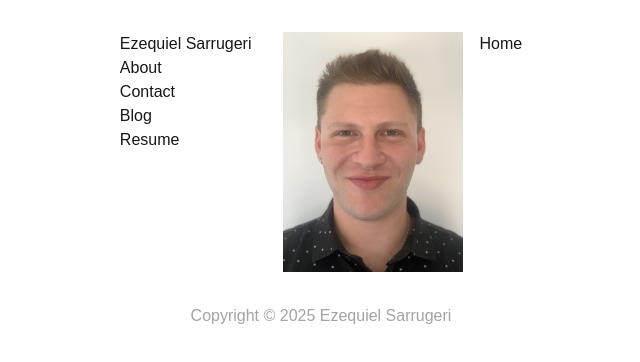
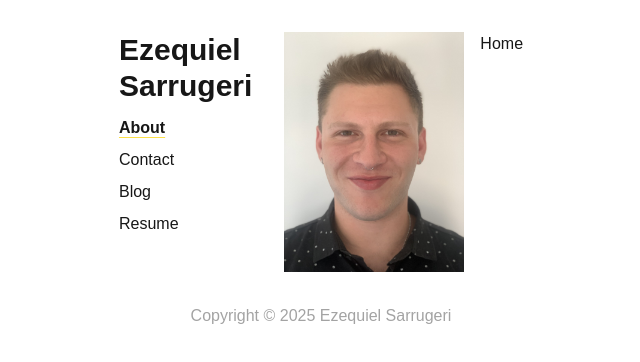
Before and after one commit to ezesarru/Oportunity, a Next.js app: page / in a window 1280 px wide. Shown: the top 362 px of the page, without its empty margins (319-959 px from the left). Built offline with nearby package versions, Linux system fonts and the light colour scheme.

Commit message:
Sidebar and Footer DONE

```diff
--- a/src/components/footer.jsx
+++ b/src/components/footer.jsx
@@ -1,3 +1,5 @@
+"use client";
+
 export default function Footer() {
   return (
     <footer className="flex justify-center mt-8 text-neutral-400">
--- a/src/components/sidebar.jsx
+++ b/src/components/sidebar.jsx
@@ -1,23 +1,57 @@
+"use client";
+
 import Link from "next/link";
+import { usePathname } from "next/navigation";
 
 export default function Sidebar() {
+  const pathname = usePathname();
+
   return (
     <nav className="mr-8">
-      <h1>Ezequiel Sarrugeri</h1>
-      <ul>
+      <h1 className="text-3xl font-bold mb-3">
+        Ezequiel
+        <br />
+        Sarrugeri
+      </h1>
+      <ul className="flex flex-col gap-2">
         <li>
-          <Link href="/">About</Link>
+          <Link
+            href="/"
+            className={
+              pathname === "/"
+                ? "underline decoration-yellow-300 underline-offset-4 font-bold"
+                : ""
+            }
+          >
+            About
+          </Link>
         </li>
         <li>
-          <Link href="/contact">Contact</Link>
+          <Link
+            href="/contact"
+            className={
+              pathname === "/contact"
+                ? "underline decoration-yellow-300 underline-offset-4 font-bold"
+                : ""
+            }
+          >
+            Contact
+          </Link>
         </li>
         <li>
-          <Link href="/blog">Blog</Link>
+          <Link
+            href="/blog"
+            className={
+              pathname === "/blog"
+                ? "underline decoration-yellow-300 underline-offset-4 font-bold"
+                : ""
+            }
+          >
+            Blog
+          </Link>
         </li>
         <li>
-          <Link href="/resume.pdf" target="_blank">
-            Resume
-          </Link>
+          <Link href="/resume.pdf">Resume</Link>
         </li>
       </ul>
     </nav>
```
